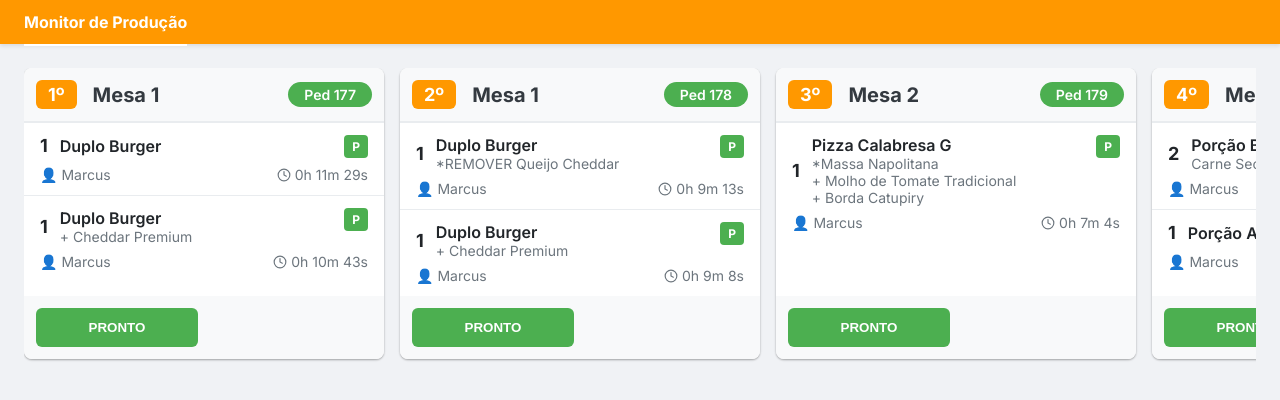
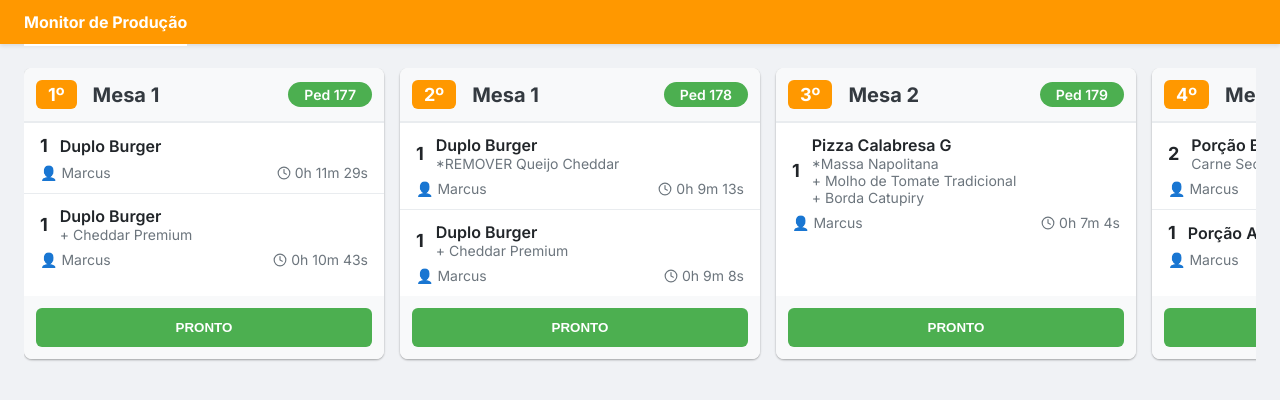
Before and after one commit to VanessaBaldin1/fastOrder-cozinha, a Next.js app: page /kitchen in a window 1280 px wide. Shown: the top 400 px of the page. Built offline with nearby package versions, Linux system fonts and the light colour scheme.

Commit message:
Ajustes do botão de status modulo.CSS
ajuste no botão pronto e exclusão do status P tela de cozinha

```diff
--- a/app/components/OrderCard.module.css
+++ b/app/components/OrderCard.module.css
@@ -1,7 +1,7 @@
 .card {
   background-color: white;
   border-radius: 8px;
-  box-shadow: 0 1px 3px rgba(0,0,0,0.12), 0 1px 2px rgba(0,0,0,0.24);
+  box-shadow: 0 1px 3px rgba(0, 0, 0, 0.12), 0 1px 2px rgba(0, 0, 0, 0.24);
   width: 360px; /* Largura fixa para os cards */
   flex-shrink: 0;
   display: flex;
@@ -49,23 +49,16 @@
   padding: 4px 16px;
 }
 
-.itemsList {
-  /* Divide os itens com uma linha */
-}
-
 .itemsList > div:not(:last-child) {
   border-bottom: 1px solid var(--medium-gray);
 }
 
 .buttonGroup {
   padding: 12px;
-  display: grid;
-  grid-template-columns: 1fr 1fr;
-  gap: 12px;
   background-color: var(--light-gray);
   border-bottom-left-radius: 8px;
   border-bottom-right-radius: 8px;
-  margin-top: auto; /* Empurra os botões para baixo */
+  margin-top: auto;
 }
 
 .button {
--- a/app/components/OrderItem.tsx
+++ b/app/components/OrderItem.tsx
@@ -1,7 +1,7 @@
-import React from 'react';
-import { Clock } from 'lucide-react';
-import { OrderItemType } from '../data/mockOrders';
-import styles from './OrderItem.module.css';
+import React from "react";
+import { Clock } from "lucide-react";
+import { OrderItemType } from "../data/mockOrders";
+import styles from "./OrderItem.module.css";
 
 interface OrderItemProps {
   item: OrderItemType;
@@ -16,19 +16,11 @@ const OrderItem: React.FC<OrderItemProps> = ({ item }) => {
           <div>
             <p className={styles.name}>{item.name}</p>
             {item.details.map((detail, index) => (
-              <p key={index} className={styles.details}>{detail}</p>
+              <p key={index} className={styles.details}>
+                {detail}
+              </p>
             ))}
           </div>
-        </div>
-        <div className={styles.tagsContainer}>
-          {item.statusTags.map((tag, index) => (
-             <span
-               key={index}
-               className={`${styles.statusTag} ${tag === 'P' ? styles.tagP : styles.tagE}`}
-             >
-              {tag}
-            </span>
-          ))}
         </div>
       </div>
       <div className={styles.itemFooter}>
--- a/app/data/mockOrders.ts
+++ b/app/data/mockOrders.ts
@@ -4,8 +4,7 @@ export interface OrderItemType {
   name: string;
   details: string[];
   chef: string;
-  startTime: string; // Usaremos string para simplificar
-  statusTags: "P"[];
+  startTime: string;
 }
 
 export interface OrderType {
@@ -30,7 +29,6 @@ export const mockOrders: OrderType[] = [
         details: [],
         chef: "Marcus",
         startTime: "0h 11m 29s",
-        statusTags: ["P"],
       },
       {
         id: 102,
@@ -39,7 +37,6 @@ export const mockOrders: OrderType[] = [
         details: ["+ Cheddar Premium"],
         chef: "Marcus",
         startTime: "0h 10m 43s",
-        statusTags: ["P"],
       },
     ],
   },
@@ -56,7 +53,6 @@ export const mockOrders: OrderType[] = [
         details: ["*REMOVER Queijo Cheddar"],
         chef: "Marcus",
         startTime: "0h 9m 13s",
-        statusTags: ["P"],
       },
       {
         id: 202,
@@ -65,7 +61,6 @@ export const mockOrders: OrderType[] = [
         details: ["+ Cheddar Premium"],
         chef: "Marcus",
         startTime: "0h 9m 8s",
-        statusTags: ["P"],
       },
     ],
   },
@@ -86,7 +81,6 @@ export const mockOrders: OrderType[] = [
         ],
         chef: "Marcus",
         startTime: "0h 7m 4s",
-        statusTags: ["P"],
       },
     ],
   },
@@ -103,7 +97,6 @@ export const mockOrders: OrderType[] = [
         details: ["Carne Seca com Cheddar"],
         chef: "Marcus",
         startTime: "0h 5m 15s",
-        statusTags: ["P"],
       },
       {
         id: 402,
@@ -112,7 +105,6 @@ export const mockOrders: OrderType[] = [
         details: [],
         chef: "Marcus",
         startTime: "0h 5m 12s",
-        statusTags: ["P"],
       },
     ],
   },
@@ -129,7 +121,6 @@ export const mockOrders: OrderType[] = [
         details: ["Carne Seca com Cheddar"],
         chef: "Marcus",
         startTime: "0h 5m 15s",
-        statusTags: ["P"],
       },
       {
         id: 402,
@@ -138,7 +129,6 @@ export const mockOrders: OrderType[] = [
         details: [],
         chef: "Marcus",
         startTime: "0h 5m 12s",
-        statusTags: ["P"],
       },
     ],
   },
@@ -155,7 +145,6 @@ export const mockOrders: OrderType[] = [
         details: ["Carne Seca com Cheddar"],
         chef: "Marcus",
         startTime: "0h 5m 15s",
-        statusTags: ["P"],
       },
       {
         id: 402,
@@ -164,7 +153,6 @@ export const mockOrders: OrderType[] = [
         details: [],
         chef: "Marcus",
         startTime: "0h 5m 12s",
-        statusTags: ["P"],
       },
     ],
   },
```
